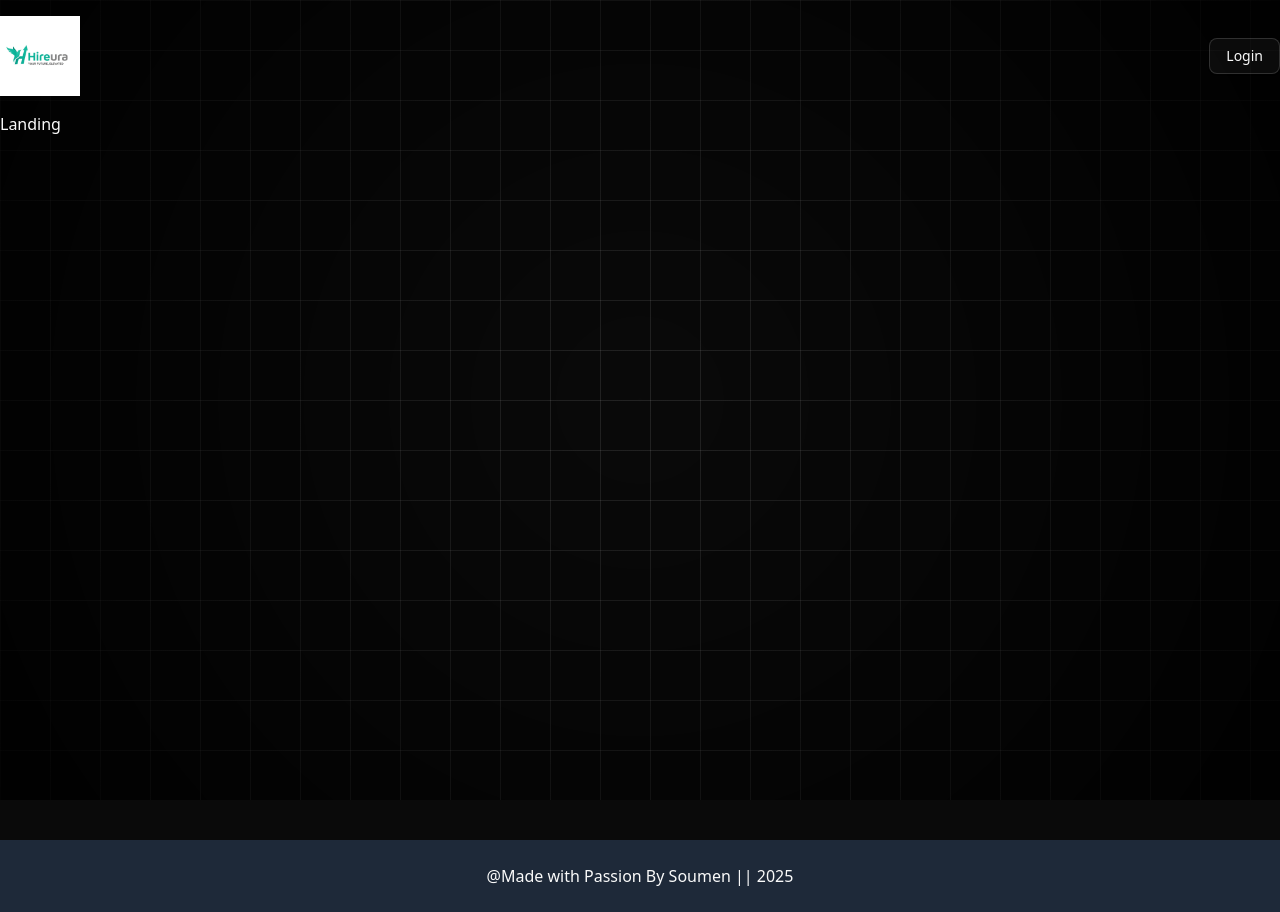
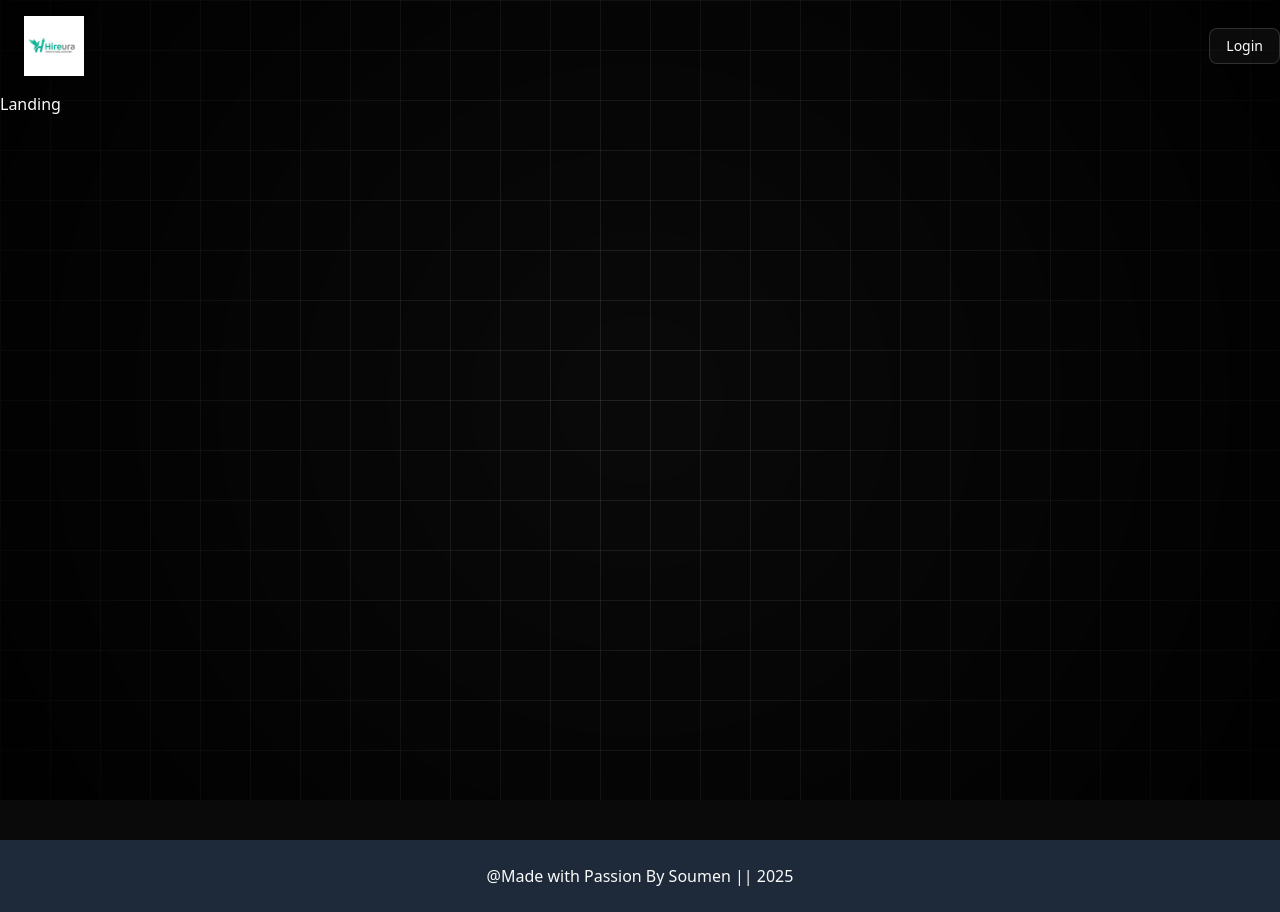
Before and after one commit to soumen0818/Job-Portal, a React (Vite) app: page / in a window 1280 px wide. Built offline with nearby package versions, Linux system fonts and the light colour scheme; no server answers.

Commit message:
Refactor Header component layout and update image size

```diff
--- a/src/components/header.jsx
+++ b/src/components/header.jsx
@@ -1,17 +1,24 @@
 import React from 'react'
 import { Link } from 'react-router-dom'
 import { Button } from './ui/button'
+import { SignedIn, SignedOut, SignInButton, UserButton } from '@clerk/clerk-react'
 
 function Header() {
   return (
     <>
-        <nav className='py-4 flex justify-between items-center'>
-          <Link>
-            <img src="/Hireura.png" alt="logo" className='h-20 ' />
-          </Link>
+      <nav className='py-4 flex justify-between items-center'>
+        <Link className="pl-6">
+          <img src="/Hireura.png" alt="logo" className='h-15 ' />
+        </Link>
 
-          <Button variant = "outline">Login</Button>
-        </nav>
+        <Button variant="outline">Login</Button>
+        {/* <SignedOut>
+          <SignInButton />
+        </SignedOut>
+        <SignedIn>
+          <UserButton />
+        </SignedIn> */}
+      </nav>
     </>
   );
 
```
